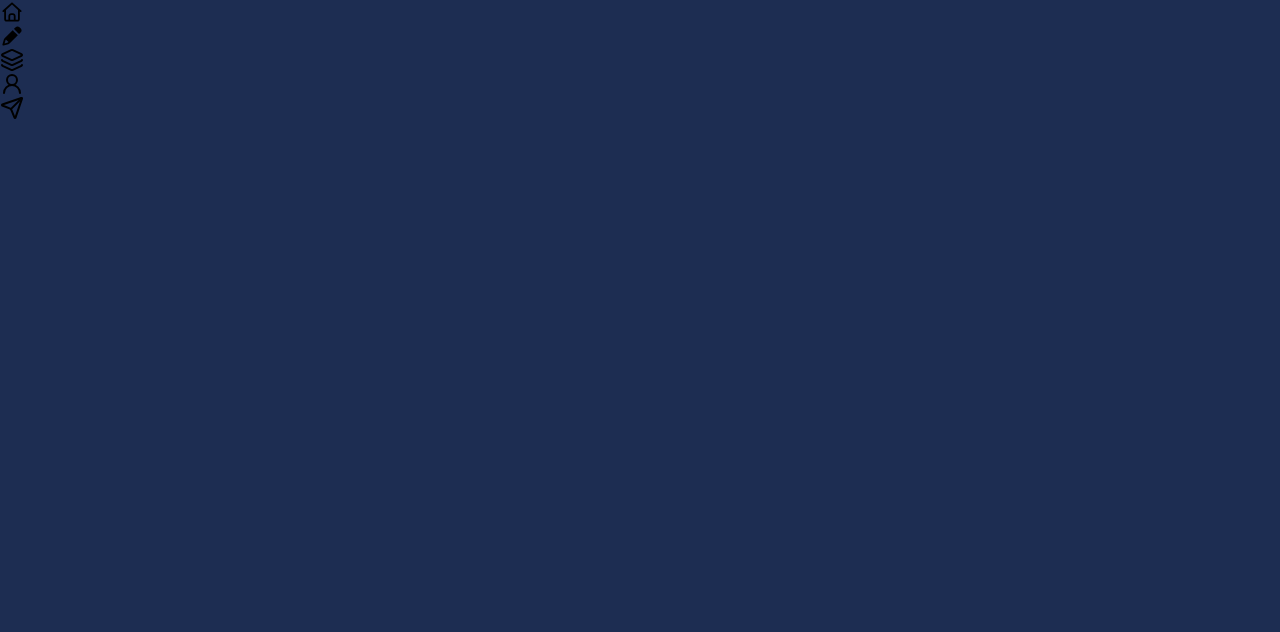
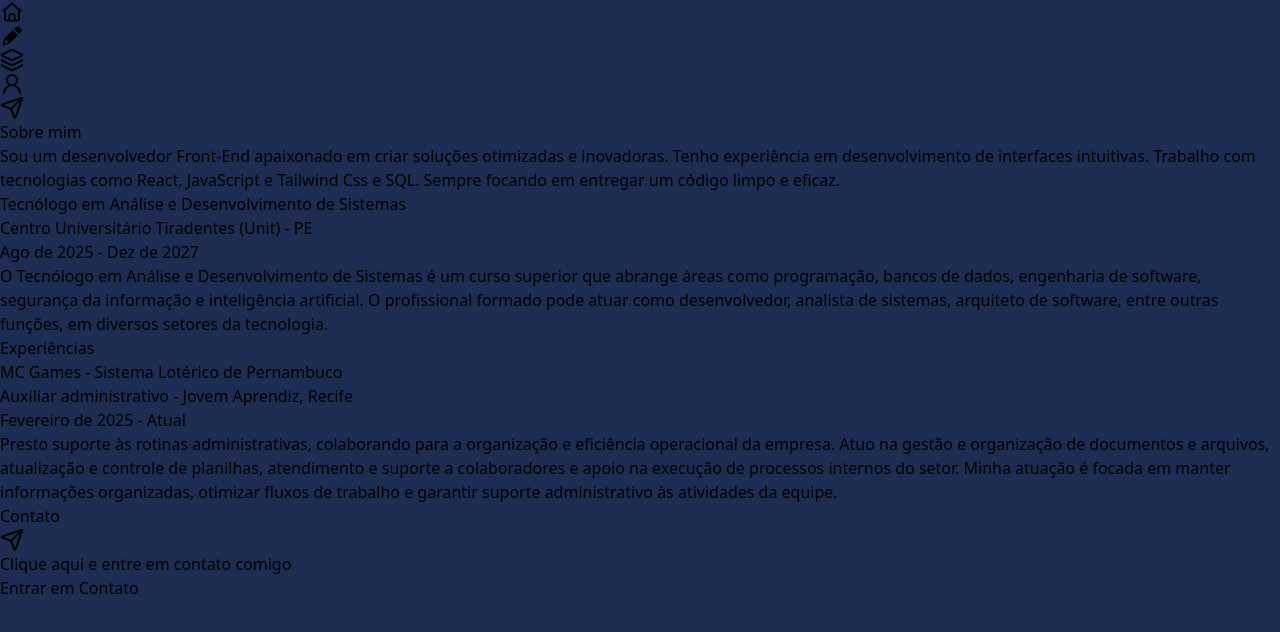
Before and after one commit to GuiLuiz06/portfolio-react, a React (Vite) app in the folder portfolio/: page /SobreMim in a window 1280 px wide. Before the commit this address had no page. Shown: the top 632 px of the page. Built offline with nearby package versions, Linux system fonts and the light colour scheme.

Commit message:
page sobre mim

```diff
--- a/portfolio/src/App.jsx
+++ b/portfolio/src/App.jsx
@@ -3,7 +3,7 @@ import viteLogo from "/vite.svg";
 import Aside from "./components/Home/Aside";
 import { BrowserRouter, Routes, Route, Link } from "react-router-dom";
 import "./App.css";
-import Sobremim from "./components/SobreMim";
+import Sobremim from "./components/Profile/SobreMim";
 import ProjetosCard from "./components/projetos/ProjetosCard";
 import CardStack from "./components/Stacks/StacksCard";
 import Navbar from "./components/Home/Navbar";
@@ -46,13 +46,25 @@ function App() {
 
           } />
 
+          <Route path="/SobreMim" element={
+            <>
+
+              <div className="flex flex-col w-full mb-[30%]">
+                <Sobremim />
+              </div>
+
+            </>
+          }
+
+          />
+
           <Route path="/Contatos" element={
             <>
               <div className="flex flex-col w-full mb-[30%]">
                 <Contact />
               </div>
             </>
-            }/>
+          } />
         </Routes>
       </BrowserRouter>
     </>
--- /dev/null
+++ b/portfolio/src/components/Profile/ExpCard.jsx
@@ -0,0 +1,14 @@
+function CardExp({ title, nomeEmpresa, cargo, tempoCargo, descricao }) {
+    return (
+        <>
+                <div className="text-white w-[90%] mx-auto font-bold">
+                    <p className="font-semibold text-zinc-400">{nomeEmpresa}</p>
+                    <p className="font-semibold text-zinc-400">{cargo}</p>
+                    <p className="font-semibold mb-2 text-zinc-400">{tempoCargo}</p>
+                    <p className="font-semibold font-light mb-2 text-white">{descricao}</p>
+                </div>
+        </>
+    )
+}
+
+export default CardExp
--- /dev/null
+++ b/portfolio/src/components/Profile/SobreMim.jsx
@@ -0,0 +1,51 @@
+import React from "react"
+import NextPage from "../projetos/ButtonNextPage"
+import MyStacks from "../Stacks/Stacks"
+import { SendIcon } from "lucide-react"
+import CardExp from "./ExpCard"
+
+function Sobremim() {
+    return (
+        <>
+            <div>
+                <div className="p-4 text-2xl text-white font-semibold">
+                    <p>Sobre mim</p>
+                    <p className="text-slate-500 text-base mt-4 font-semibold">Sou um desenvolvedor Front-End apaixonado em criar soluções otimizadas e inovadoras. Tenho experiência em desenvolvimento de interfaces intuitivas. Trabalho com tecnologias como React, JavaScript e Tailwind Css e SQL. Sempre focando em entregar um código limpo e eficaz.</p>
+                </div>
+                <div className="bg-black w-[90%] mx-auto p-2 flex flex-col rounded-xl">
+                    <div className="bg-lime-400 rounded-xl p-2 w-[90%] mx-auto font-bold text-xl m-2">
+                        <p>Tecnólogo em Análise e Desenvolvimento de Sistemas</p>
+                    </div>
+                    <div className="text-white w-[90%] mx-auto font-bold">
+                        <p className="text-base">Centro Universitário Tiradentes (Unit) - PE</p>
+                        <p className="font-semibold mt-2 mb-2">Ago de 2025 - Dez de 2027</p>
+                        <p className="font-light mb-2">O Tecnólogo em Análise e Desenvolvimento de Sistemas é um curso superior que abrange áreas como programação, bancos de dados, engenharia de software, segurança da informação e inteligência artificial. O profissional formado pode atuar como desenvolvedor, analista de sistemas, arquiteto de software, entre outras funções, em diversos setores da tecnologia.</p>
+                    </div>
+                </div>
+            </div>
+            <div className="bg-black w-[90%] mx-auto p-2 flex flex-col rounded-xl mt-4">
+                <div className="flex ml-[5%]">
+                    <p className="text-2xl text-white my-2 font-bold">Experiências</p>
+                </div>
+                <CardExp
+                    title={"Experiências"}
+                    nomeEmpresa={" MC Games - Sistema Lotérico de Pernambuco"}
+                    cargo={"Auxiliar administrativo - Jovem Aprendiz, Recife"}
+                    tempoCargo={"Fevereiro de 2025 - Atual"}
+                    descricao={"Presto suporte às rotinas administrativas, colaborando para a organização e eficiência operacional da empresa. Atuo na gestão e organização de documentos e arquivos, atualização e controle de planilhas, atendimento e suporte a colaboradores e apoio na execução de processos internos do setor. Minha atuação é focada em manter informações organizadas, otimizar fluxos de trabalho e garantir suporte administrativo às atividades da equipe."}
+                />
+
+            </div>
+            <NextPage
+                NameNextPage={"Contato"}
+                Descricao={"Clique aqui e entre em contato comigo"}
+                Icon={SendIcon}
+                Botao={"Entrar em Contato"}
+                link={"/Contatos"}
+            />
+
+        </>
+    )
+}
+
+export default Sobremim
--- a/portfolio/src/components/contatos/ContactButton.jsx
+++ b/portfolio/src/components/contatos/ContactButton.jsx
@@ -5,7 +5,7 @@ function ContactButton({ nome, link, Icon, Icontwo }) {
         href={link}
         target="_blank"
         rel="noopener noreferrer"
-        className="flex bg-white text-black w-[90%] mx-auto rounded-xl px-2 py-4 items-center justify-between"
+        className="flex bg-zinc-400 text-black w-[90%] mx-auto rounded-xl px-2 py-2 items-center justify-between"
       >
         <div className="flex items-center gap-3">
           <div className="bg-lime-400 flex items-center justify-center p-1 rounded-md">
--- a/portfolio/src/components/contatos/Contats.jsx
+++ b/portfolio/src/components/contatos/Contats.jsx
@@ -13,11 +13,12 @@ function Contact() {
           cargo1={"Desenvolvedor"}
           cargo2={"Front-End"}
         />
-
-        <div className="px-4">
-          <p className="text-white font-bold text-2xl mb-4 p-2">Contatos</p>
+        <div className="">
 
           <div className="flex flex-col gap-4">
+            <div className="flex w-[90%]">
+              <p className="text-white font-bold text-2xl p-4">Contatos</p>
+            </div>
             <div className="flex justify-start">
               <ContactButton
                 nome={"Linkedin"}
--- a/portfolio/src/components/projetos/ButtonNextPage.jsx
+++ b/portfolio/src/components/projetos/ButtonNextPage.jsx
@@ -4,8 +4,8 @@ function NextPage({ NameNextPage, Descricao, Botao, Icon, link }) {
       <div className="bg-lime-500 mt-10 flex flex-col items-start w-[90%] mx-auto rounded-xl p-4">
         <div className="flex flex-row w-[90%] font-bold text-xl">
           <h1>{NameNextPage}</h1>
-          <div className="ml-2">
-            <Icon ClassName="bg-black w-6 h-6" />
+          <div className="ml-2 bg-slate-600 p-1 rounded-xl">
+            <Icon ClassName="w-6 h-6" />
           </div>
         </div>
         <div className="">
```
Also changed, not shown: portfolio/src/components/SobreMim.jsx (deleted, +0 -13 lines). Lines whose indentation alone changed are shown as unchanged.
